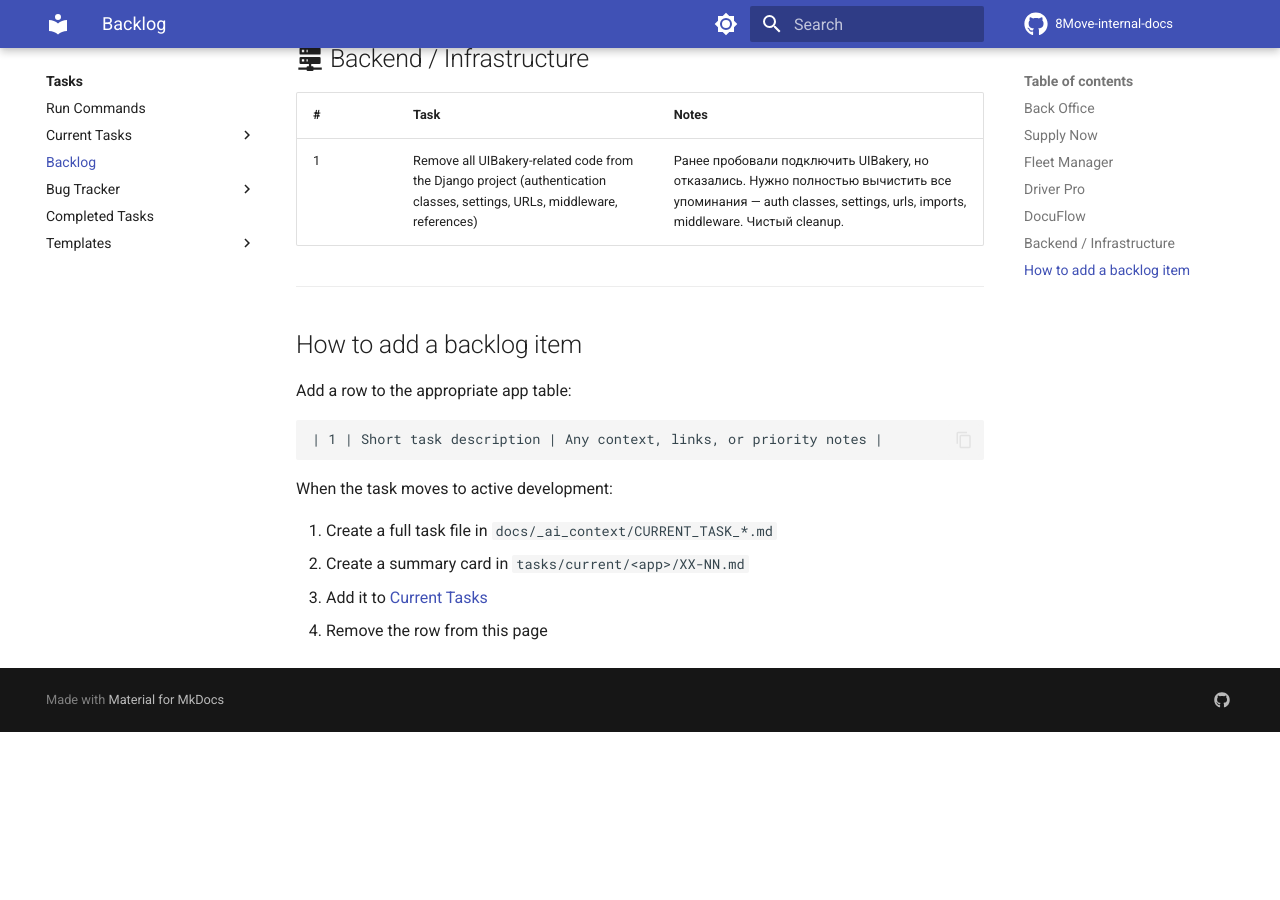
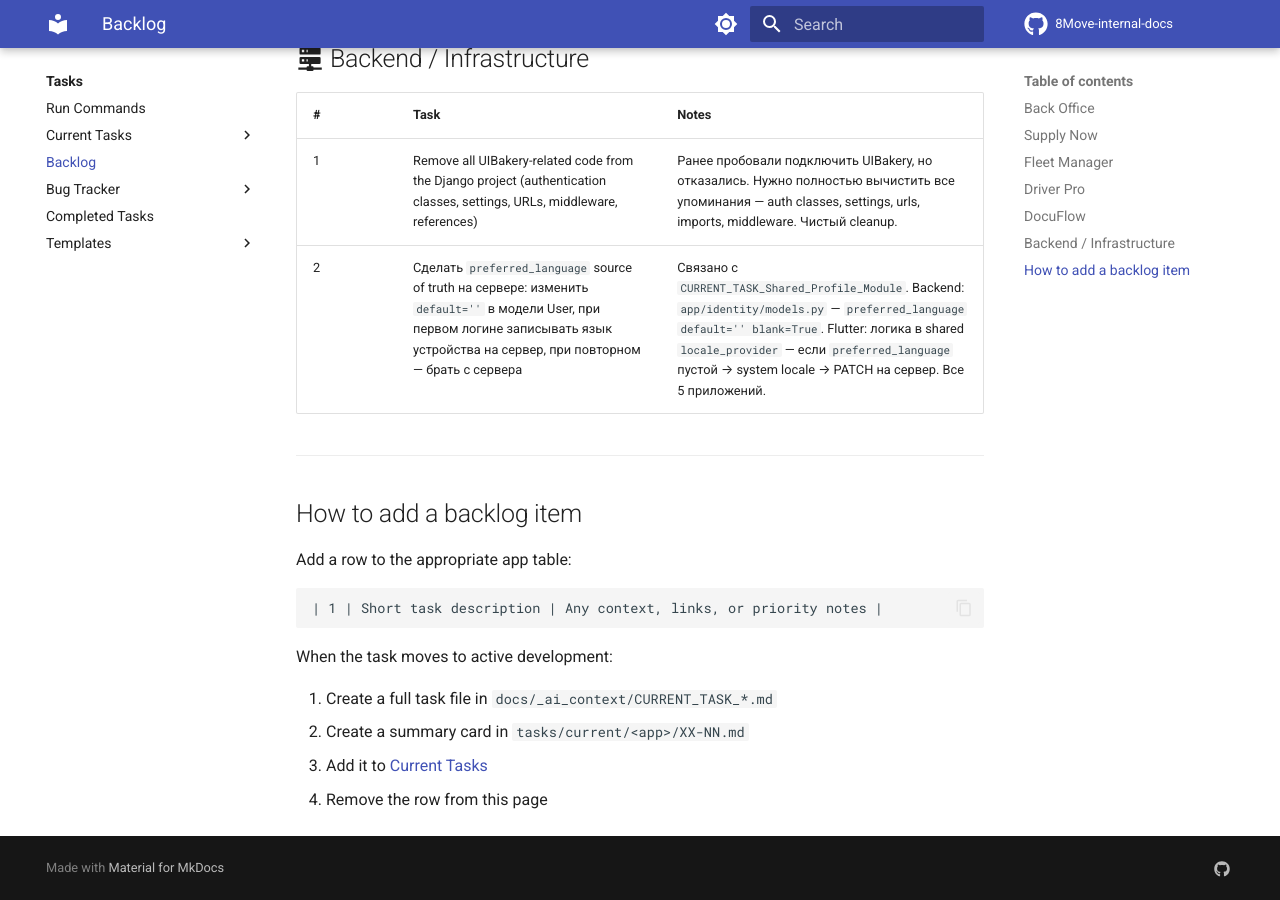
Before and after one commit to MaxShytov/8Move-internal-docs, an MkDocs documentation site: the page built from docs/tasks/backlog.md, in a window 1280 px wide and 900 px high, scrolled down 2298 px. Built offline with MkDocs 1.6.1 and Material for MkDocs 9.7.7, drawn with Linux system fonts in a browser that asks for light colours; comment, search, counter and statistics services are not loaded; before the commit the page ends 3030 px from its top, so only the background shows below that.

Commit message:
backlog: add preferred_language server-side source of truth to Backend/Infrastructure
Co-Authored-By: Claude Opus 4.6 <noreply@anthropic.com>

```diff
--- a/docs/tasks/backlog.md
+++ b/docs/tasks/backlog.md
@@ -3,6 +3,7 @@
 Ideas and planned tasks that are not yet in active development. When a task moves to active work, create a task card in [Current Tasks](current/index.md) and remove it from here.
 
 !!! info "Last updated: 2026-02-16"
+
 
 ---
 
@@ -57,6 +58,7 @@ Ideas and planned tasks that are not yet in active development. When a task move
 | # | Task | Notes |
 |---|------|-------|
 | 1 | Remove all UIBakery-related code from the Django project (authentication classes, settings, URLs, middleware, references) | Ранее пробовали подключить UIBakery, но отказались. Нужно полностью вычистить все упоминания — auth classes, settings, urls, imports, middleware. Чистый cleanup. |
+| 2 | Сделать `preferred_language` source of truth на сервере: изменить `default=''` в модели User, при первом логине записывать язык устройства на сервер, при повторном — брать с сервера | Связано с `CURRENT_TASK_Shared_Profile_Module`. Backend: `app/identity/models.py` — `preferred_language default='' blank=True`. Flutter: логика в shared `locale_provider` — если `preferred_language` пустой → system locale → PATCH на сервер. Все 5 приложений. |
 
 ---
 
```
